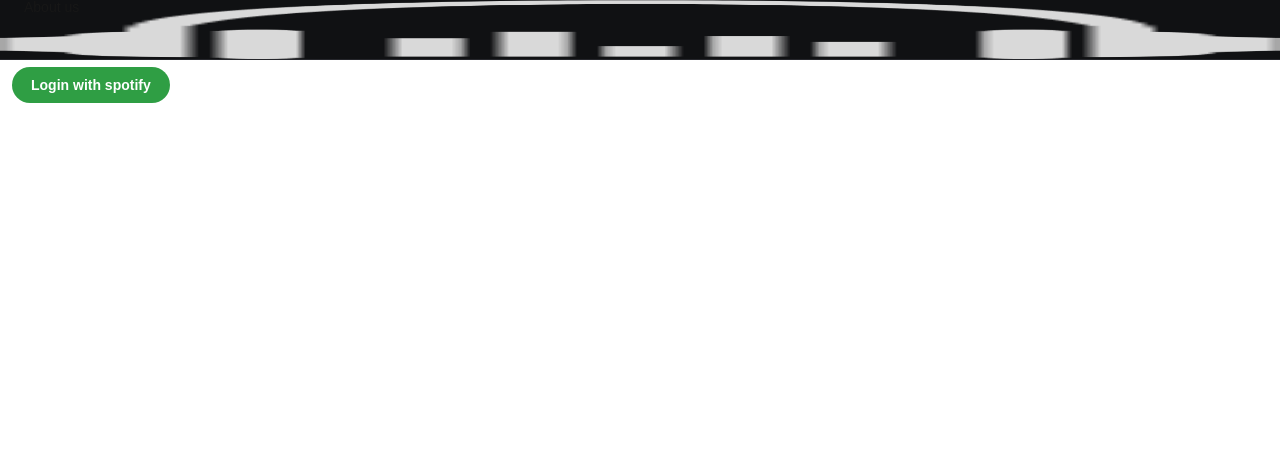
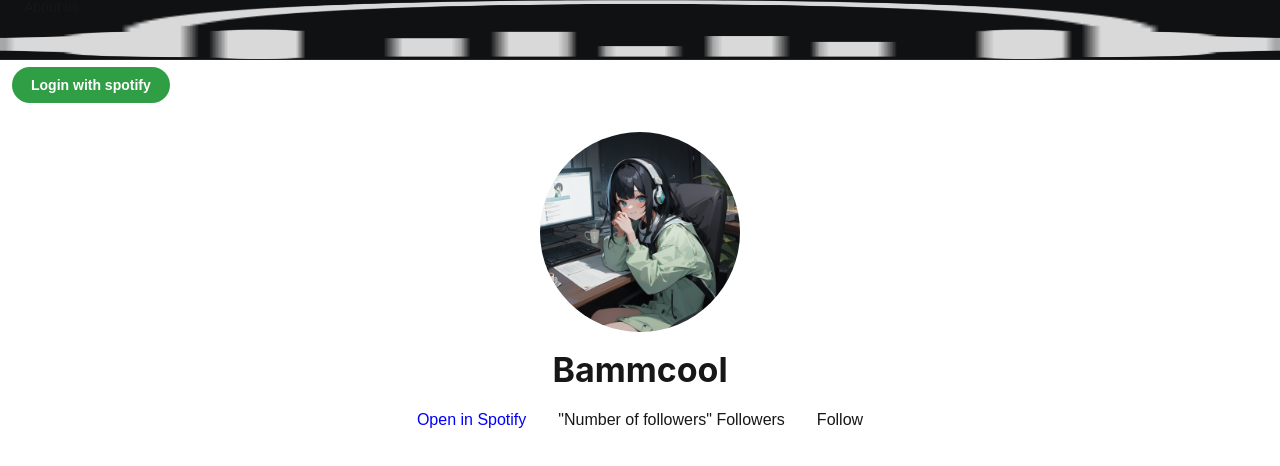
Before and after one commit to NayHtetKyaw/mySpotifyTaste, a Next.js app in the folder frontend/: page /profile in a window 1280 px wide. Shown: the top 466 px of the page. Built offline with nearby package versions, Linux system fonts and the light colour scheme.

Commit message:
Make profile header

```diff
--- a/frontend/app/profile/page.tsx
+++ b/frontend/app/profile/page.tsx
@@ -1,10 +1,17 @@
-import {Title, Container, Text} from "@mantine/core";
-import PageHeader from "@components/ui/page-header";
+import { Container, Box } from "@mantine/core";
+import UserProfile from "@components/ui/user-profile";
 
 export default function HomePage(): JSX.Element {
     return (
         <Container fluid>
+            <Box className="center">
+                <UserProfile
+                    username="Bammcool"
+                    userid="m39lo3qutpohzmpqqn1r9i6d5"
+                    avatarUrl="/assets/images/myspotifytaste.png">
+                </UserProfile>
 
-        </Container>
+            </Box>
+        </Container >
     );
 }
--- /dev/null
+++ b/frontend/components/ui/user-profile.tsx
@@ -0,0 +1,54 @@
+"use client";
+import { Container, Flex, Title, Avatar, Group, Text } from "@mantine/core";
+
+export default function UserProfile({
+    username,
+    userid,
+    avatarUrl,
+}: {
+    username: string;
+    userid: string;
+    avatarUrl: string;
+}): JSX.Element {
+
+    const openSpotifyApp = () => {
+        const spotifyUri = `spotify://user/${userid}`;
+        const webUrl = `https://open.spotify.com/user/${userid}`;
+
+        const newTab = window.open(spotifyUri, '_blank');
+
+        setTimeout(() => {
+            if (newTab) {
+                newTab.location.href = webUrl;
+            } else {
+                window.open(webUrl, '_blank');
+            }
+        }, 10000);
+    };
+
+    return (
+        <Container fluid>
+            <Flex
+                direction="column"
+                align="center"
+                justify="center"
+                gap="md"
+                mt="xl"
+            >
+                <Avatar src={avatarUrl} size={200} alt="user profile" />
+                <Flex direction="column" justify="start">
+                    <Title>
+                        {username}
+                    </Title>
+                </Flex>
+                <Group align="center" gap="xl">
+                    <Text onClick={openSpotifyApp} style={{ cursor: 'pointer', color: 'blue' }}>
+                        Open in Spotify
+                    </Text>
+                    <Text>"Number of followers" Followers</Text>
+                    <Text>Follow</Text>
+                </Group>
+            </Flex>
+        </Container>
+    );
+}
```
